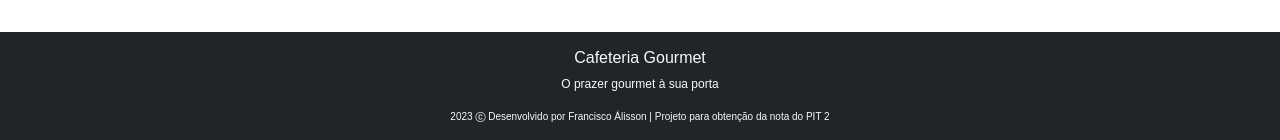
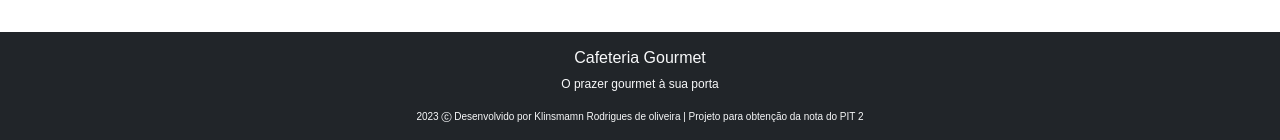
Before and after one commit to Biduh/PitV, a PHP site: page /view/pages/fazer-pedido.php in a window 1280 px wide. Shown: the part 1471-1611 px from the top of the page. Run offline with PHP 8.4, Linux system fonts and the light colour scheme; the visitor is signed in with stand-in values (Sample User, id 1); data comes from the database, SQL or seed files in the repository; some web fonts are replaced.

Commit message:
fazer-pedido.php

```diff
--- a/view/pages/fazer-pedido.php
+++ b/view/pages/fazer-pedido.php
@@ -233,7 +233,7 @@ alert("Produto adicionado/atualizado no carrinho");
         <div class="container">
         <h6 class="pt-3">Cafeteria Gourmet</h6>
         <p>O prazer gourmet à sua porta</p>
-        <p class="card-text pb-3" style="font-size: 10px;">2023 <i class="bi bi-c-circle"></i> Desenvolvido por Francisco Álisson | Projeto para obtenção da nota do PIT 2</p>
+        <p class="card-text pb-3" style="font-size: 10px;">2023 <i class="bi bi-c-circle"></i> Desenvolvido por Klinsmamn Rodrigues de oliveira | Projeto para obtenção da nota do PIT 2</p>
         </div>
     </footer>
     <script type="text/javascript" src="../../assets/js/bootstrap.bundle.min.js"></script>
```
